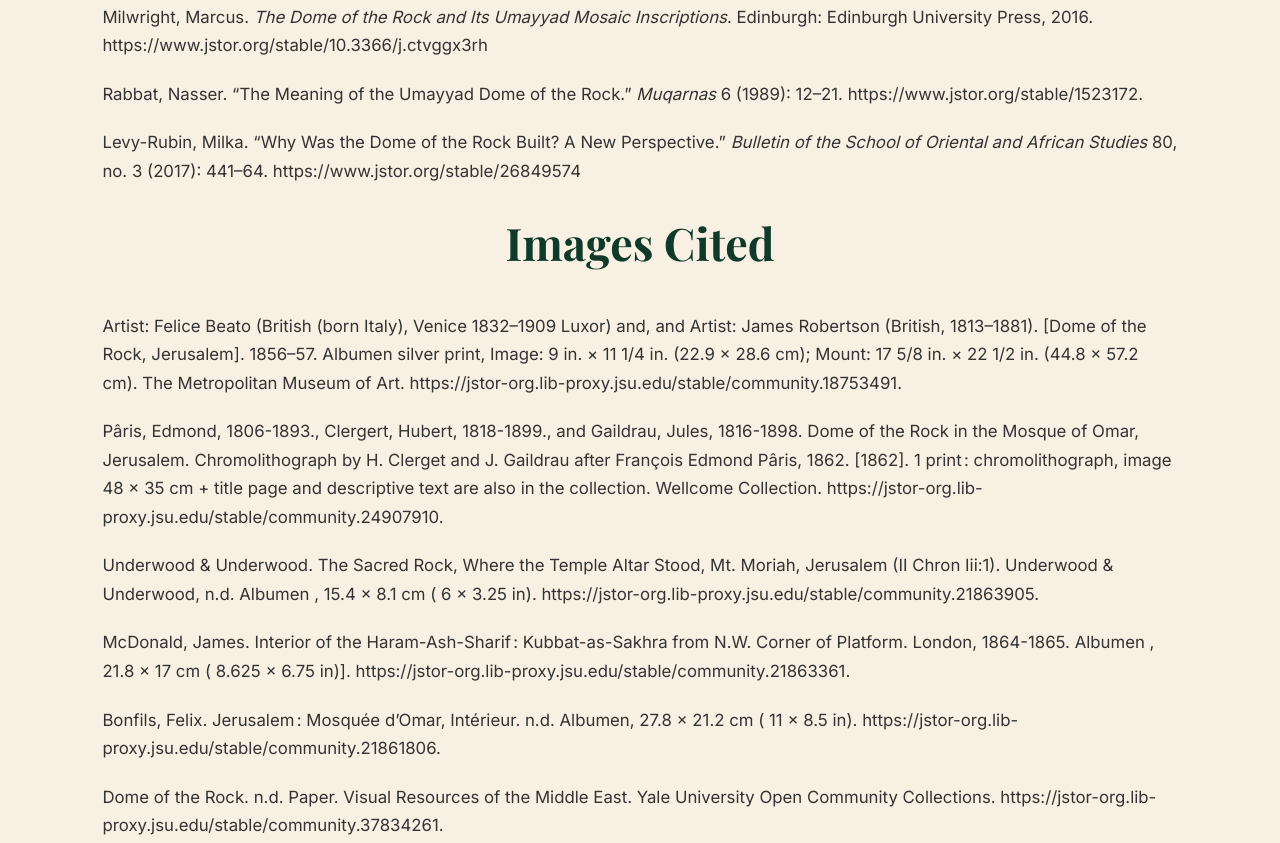
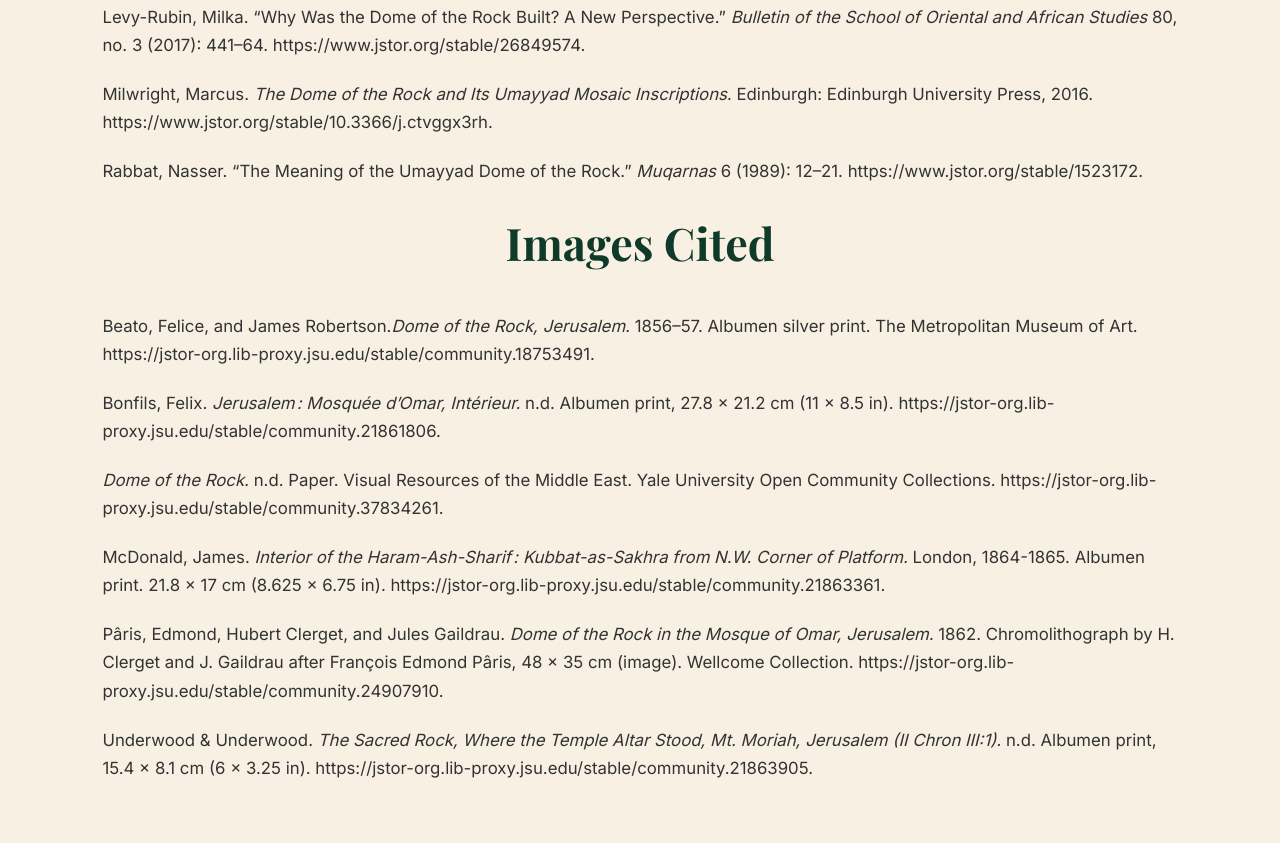
Before and after one commit to sakibhossenrajon/Dome_of_the_Rock, a plain HTML site: page index.html in a window 1280 px wide. Shown: the part 4694-5537 px from the top of the page. Drawn offline with nearby package versions, Linux system fonts and the light colour scheme.

Commit message:
Fixed Citations

```diff
--- a/index.html
+++ b/index.html
@@ -266,18 +266,31 @@
 <section id="cited">
 <h2>Works Cited</h2>
   <div class="content" style="font-size:1.05rem;">
+
     <p>Grabar, Oleg. <i>The Dome of the Rock</i>. Cambridge, MA: Harvard University Press, 2006.</p>
-<p>Milwright, Marcus. <i>The Dome of the Rock and Its Umayyad Mosaic Inscriptions</i>. Edinburgh: Edinburgh University Press, 2016. https://www.jstor.org/stable/10.3366/j.ctvggx3rh</p>
-<p>Rabbat, Nasser. “The Meaning of the Umayyad Dome of the Rock.” <i>Muqarnas</i> 6 (1989): 12–21. https://www.jstor.org/stable/1523172.</p>
-<p>Levy-Rubin, Milka. “Why Was the Dome of the Rock Built? A New Perspective.” <i>Bulletin of the School of Oriental and African Studies</i> 80, no. 3 (2017): 441–64. https://www.jstor.org/stable/26849574</p>
+
+    <p>Levy-Rubin, Milka. “Why Was the Dome of the Rock Built? A New Perspective.” <i>Bulletin of the School of Oriental and African Studies</i> 80, no. 3 (2017): 441–64. https://www.jstor.org/stable/26849574.</p>
+
+    <p>Milwright, Marcus. <i>The Dome of the Rock and Its Umayyad Mosaic Inscriptions</i>. Edinburgh: Edinburgh University Press, 2016. https://www.jstor.org/stable/10.3366/j.ctvggx3rh.</p>
+
+    <p>Rabbat, Nasser. “The Meaning of the Umayyad Dome of the Rock.” <i>Muqarnas</i> 6 (1989): 12–21. https://www.jstor.org/stable/1523172.
+    </p>
+
 
     <h2>Images Cited</h2>
-<p>Artist: Felice Beato (British (born Italy), Venice 1832–1909 Luxor) and, and Artist: James Robertson (British, 1813–1881). [Dome of the Rock, Jerusalem]. 1856–57. Albumen silver print, Image: 9 in. × 11 1/4 in. (22.9 × 28.6 cm); Mount: 17 5/8 in. × 22 1/2 in. (44.8 × 57.2 cm). The Metropolitan Museum of Art. https://jstor-org.lib-proxy.jsu.edu/stable/community.18753491.</p>
-<p>Pâris, Edmond, 1806-1893., Clergert, Hubert, 1818-1899., and Gaildrau, Jules, 1816-1898. Dome of the Rock in the Mosque of Omar, Jerusalem. Chromolithograph by H. Clerget and J. Gaildrau after François Edmond Pâris, 1862. [1862]. 1 print : chromolithograph, image 48 x 35 cm + title page and descriptive text are also in the collection. Wellcome Collection. https://jstor-org.lib-proxy.jsu.edu/stable/community.24907910.</p>
-<p>Underwood & Underwood. The Sacred Rock, Where the Temple Altar Stood, Mt. Moriah, Jerusalem (II Chron Iii:1). Underwood & Underwood, n.d. Albumen , 15.4 x 8.1 cm ( 6 x 3.25 in). https://jstor-org.lib-proxy.jsu.edu/stable/community.21863905.</p>
-<p>McDonald, James. Interior of the Haram-Ash-Sharif : Kubbat-as-Sakhra from N.W. Corner of Platform. London, 1864-1865. Albumen , 21.8 x 17 cm ( 8.625 x 6.75 in)]. https://jstor-org.lib-proxy.jsu.edu/stable/community.21863361.</p>
-<p>Bonfils, Felix. Jerusalem : Mosquée d’Omar, Intérieur. n.d. Albumen, 27.8 x 21.2 cm ( 11 x 8.5 in). https://jstor-org.lib-proxy.jsu.edu/stable/community.21861806.</p>
-<p>Dome of the Rock. n.d. Paper. Visual Resources of the Middle East. Yale University Open Community Collections. https://jstor-org.lib-proxy.jsu.edu/stable/community.37834261.</p>
+
+    <p>Beato, Felice, and James Robertson.<i>Dome of the Rock, Jerusalem.</i> 1856–57. Albumen silver print. The Metropolitan Museum of Art. https://jstor-org.lib-proxy.jsu.edu/stable/community.18753491.</p>
+
+    <p>Bonfils, Felix. <i>Jerusalem : Mosquée d’Omar, Intérieur.</i> n.d. Albumen print, 27.8 x 21.2 cm (11 x 8.5 in). https://jstor-org.lib-proxy.jsu.edu/stable/community.21861806.</p>
+
+    <p><i>Dome of the Rock.</i> n.d. Paper. Visual Resources of the Middle East. Yale University Open Community Collections. https://jstor-org.lib-proxy.jsu.edu/stable/community.37834261.</p>
+
+    <p>McDonald, James. <i>Interior of the Haram-Ash-Sharif : Kubbat-as-Sakhra from N.W. Corner of Platform.</i> London, 1864-1865. Albumen print. 21.8 x 17 cm (8.625 x 6.75 in). https://jstor-org.lib-proxy.jsu.edu/stable/community.21863361.</p>
+
+    <p>Pâris, Edmond, Hubert Clerget, and Jules Gaildrau. <i>Dome of the Rock in the Mosque of Omar, Jerusalem.</i> 1862. Chromolithograph by H. Clerget and J. Gaildrau after François Edmond Pâris, 48 × 35 cm (image). Wellcome Collection. https://jstor-org.lib-proxy.jsu.edu/stable/community.24907910.</p>
+
+    <p>Underwood & Underwood. <i>The Sacred Rock, Where the Temple Altar Stood, Mt. Moriah, Jerusalem (II Chron III:1).</i> n.d. Albumen print, 15.4 x 8.1 cm (6 x 3.25 in). https://jstor-org.lib-proxy.jsu.edu/stable/community.21863905.</p>
+
 </div>
 </section>
 
```
Lines whose indentation alone changed are shown as unchanged.
